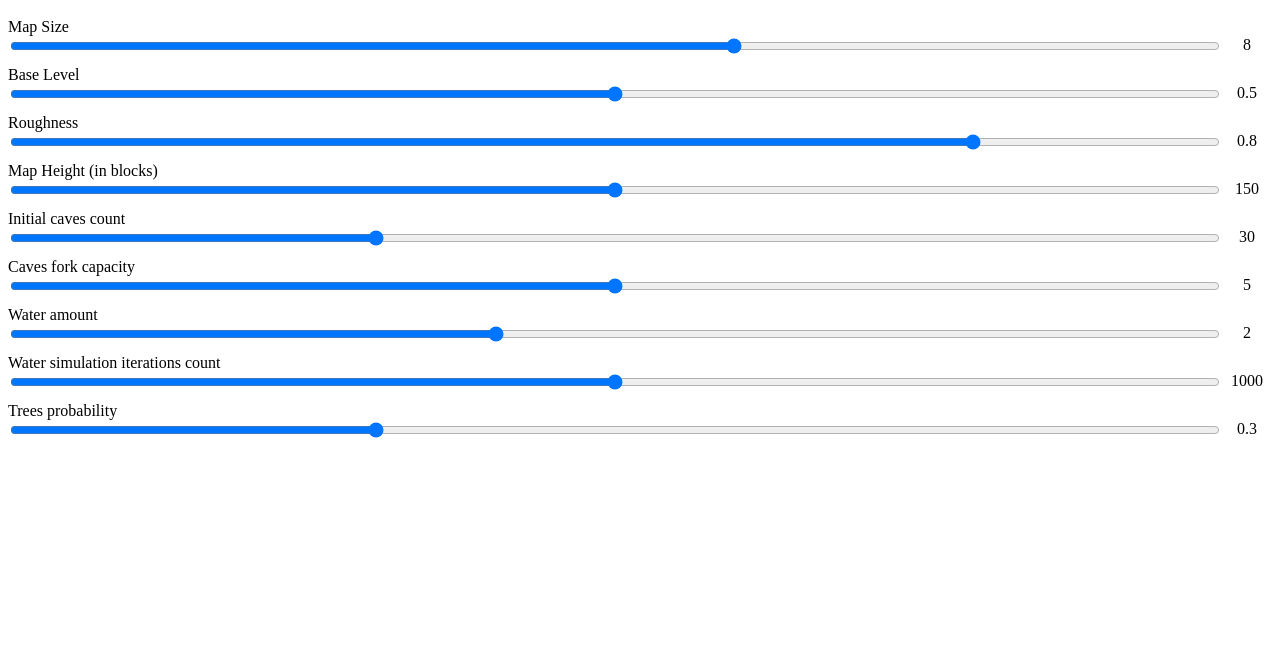
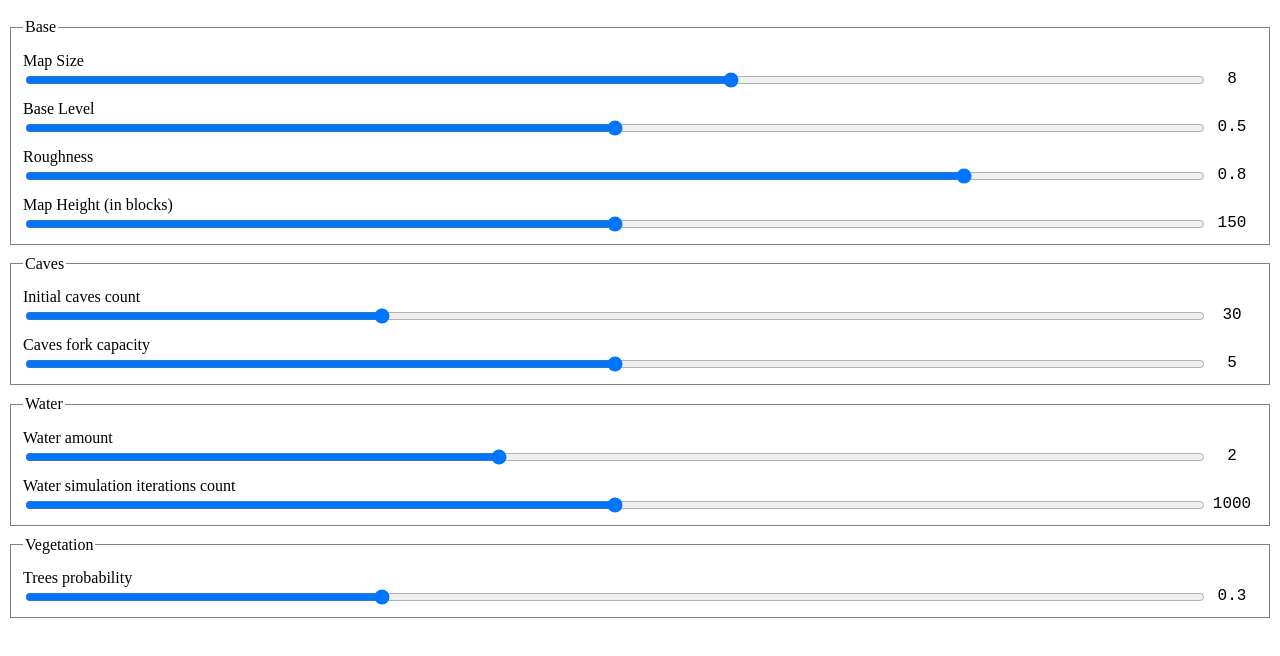
Before and after one commit to rgehan/2d-world-generator, a React (Vite) app: page / in a window 1280 px wide. Shown: the top 656 px of the page. Built offline with nearby package versions, Linux system fonts and the light colour scheme.

Commit message:
Improve settings UI & support resize

```diff
--- a/src/components/App.scss
+++ b/src/components/App.scss
@@ -2,5 +2,11 @@
   &__CanvasContainer {
     display: flex;
     justify-content: center;
+    background: black;
+  }
+
+  fieldset {
+    border: 1px solid grey;
+    margin-top: 10px;
   }
 }
--- a/src/components/App.tsx
+++ b/src/components/App.tsx
@@ -32,9 +32,16 @@ export class App extends React.Component {
 
   componentDidMount() {
     this.generateAndRenderMap();
+
+    window.addEventListener('resize', this.generateAndRenderMap);
+  }
+
+  componentWillUnmount() {
+    window.removeEventListener('resize', this.generateAndRenderMap);
   }
 
   componentDidUpdate() {
+    // Re-render the map whenever the parameters change
     this.generateAndRenderMap();
   }
 
@@ -42,7 +49,7 @@ export class App extends React.Component {
     const config = this.state;
     const { map, backgroundMap } = generate(config);
     renderMap(map, backgroundMap, this.container);
-  }, 1000);
+  }, 500);
 
   handleChange = (name: string, value: number) => {
     const newState = set(this.state, name, value);
@@ -59,6 +66,8 @@ export class App extends React.Component {
           ref={node => (this.container = node)}
         />
         <div className="App__Controls">
+          <fieldset>
+            <legend>Base</legend>
             <Slider
               label="Map Size"
               value={map.size}
@@ -94,6 +103,9 @@ export class App extends React.Component {
               name="map.mapHeight"
               onChange={this.handleChange}
             />
+          </fieldset>
+          <fieldset>
+            <legend>Caves</legend>
             <Slider
               label="Initial caves count"
               value={caves.count}
@@ -112,6 +124,9 @@ export class App extends React.Component {
               name="caves.forkCapacity"
               onChange={this.handleChange}
             />
+          </fieldset>
+          <fieldset>
+            <legend>Water</legend>
             <Slider
               label="Water amount"
               value={water.amount}
@@ -130,6 +145,9 @@ export class App extends React.Component {
               name="water.iterations"
               onChange={this.handleChange}
             />
+          </fieldset>
+          <fieldset>
+            <legend>Vegetation</legend>
             <Slider
               label="Trees probability"
               value={trees.probability}
@@ -139,6 +157,7 @@ export class App extends React.Component {
               name="trees.probability"
               onChange={this.handleChange}
             />
+          </fieldset>
         </div>
       </div>
     );
--- a/src/components/Slider.scss
+++ b/src/components/Slider.scss
@@ -13,6 +13,7 @@
     &-Value {
       width: 50px;
       text-align: center;
+      font-family: 'Courier New', Courier, monospace;
     }
   }
 }
```
Lines whose indentation alone changed are shown as unchanged.
